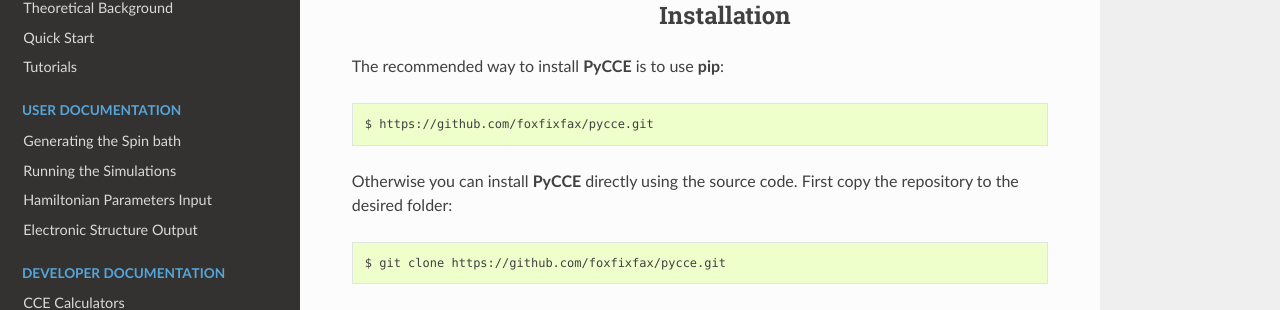
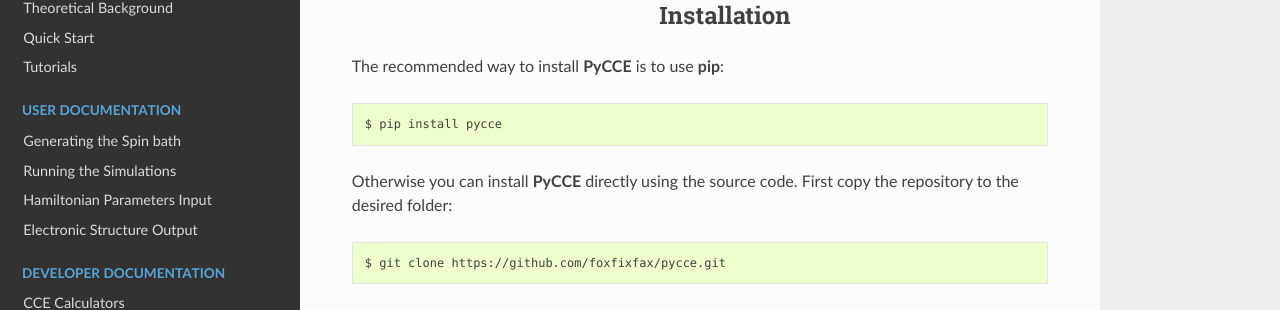
Before and after one commit to foxfixfax/PyCCE, a Sphinx documentation site: the page built from docs/source/index.rst, in a window 1280 px wide and 900 px high. Shown: the part 257-567 px from the top of the window. Built offline with Sphinx 7.4.7 and the Read the Docs theme 2.0.0, drawn with Linux system fonts in a browser that asks for light colours.

Commit message:
Update index.rst

```diff
--- a/docs/source/index.rst
+++ b/docs/source/index.rst
@@ -47,7 +47,7 @@
 
 The recommended way to install **PyCCE** is to use **pip**::
 
-   $ https://github.com/foxfixfax/pycce.git
+    $ pip install pycce
 
 Otherwise you can install  **PyCCE** directly using the source code.
 First copy the repository to the desired folder::
```
